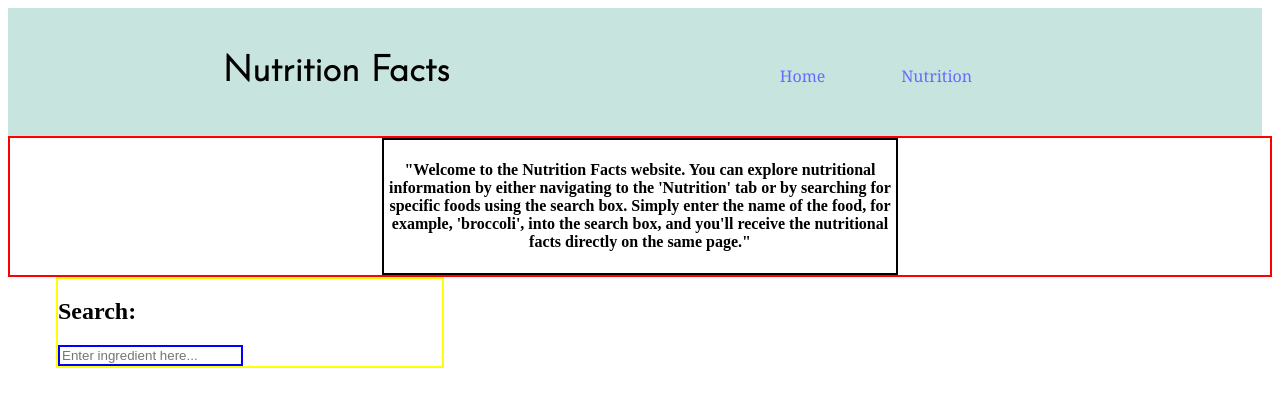
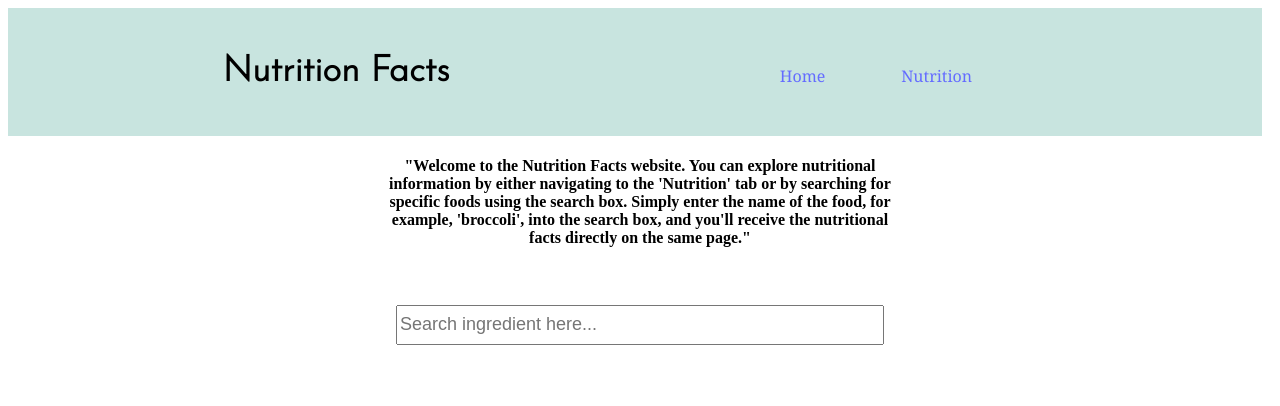
Before and after one commit to panpa62/NutritionFact, a React (Vite) app: page / in a window 1280 px wide. Shown: the top 406 px of the page. Built offline with nearby package versions, Linux system fonts and the light colour scheme.

Commit message:
Style search bar

```diff
--- a/src/features/Home.jsx
+++ b/src/features/Home.jsx
@@ -15,11 +15,10 @@ export default function Home() {
         </section>
       </main>
       <section className="home-search">
-        <h1>Search: </h1>
         <input
           className="searchText"
           type="text"
-          placeholder="Enter ingredient here..."
+          placeholder="Search ingredient here..."
         ></input>
       </section>
     </>
--- a/src/features/Home.scss
+++ b/src/features/Home.scss
@@ -3,20 +3,20 @@
   display: flex;
   justify-content: center;
   align-items: center;
-  border: 2px solid red;
 }
 .home-intro {
   width: 40vw;
   text-align: center;
-  border: 2px solid black;
 }
 .home-search {
-  width: 30vw;
-  display: inline-block;
-  text-align: left;
-  margin-left: 3rem;
-  border: 2px solid yellow;
+  display: flex;
+  justify-content: center;
+  align-items: center;
 }
 .searchText {
-  border: 2px solid blue;
+  width: 30rem;
+  height: 2rem;
+  padding: 2px;
+  margin-top: 2em;
+  font-size: 18px;
 }
```
